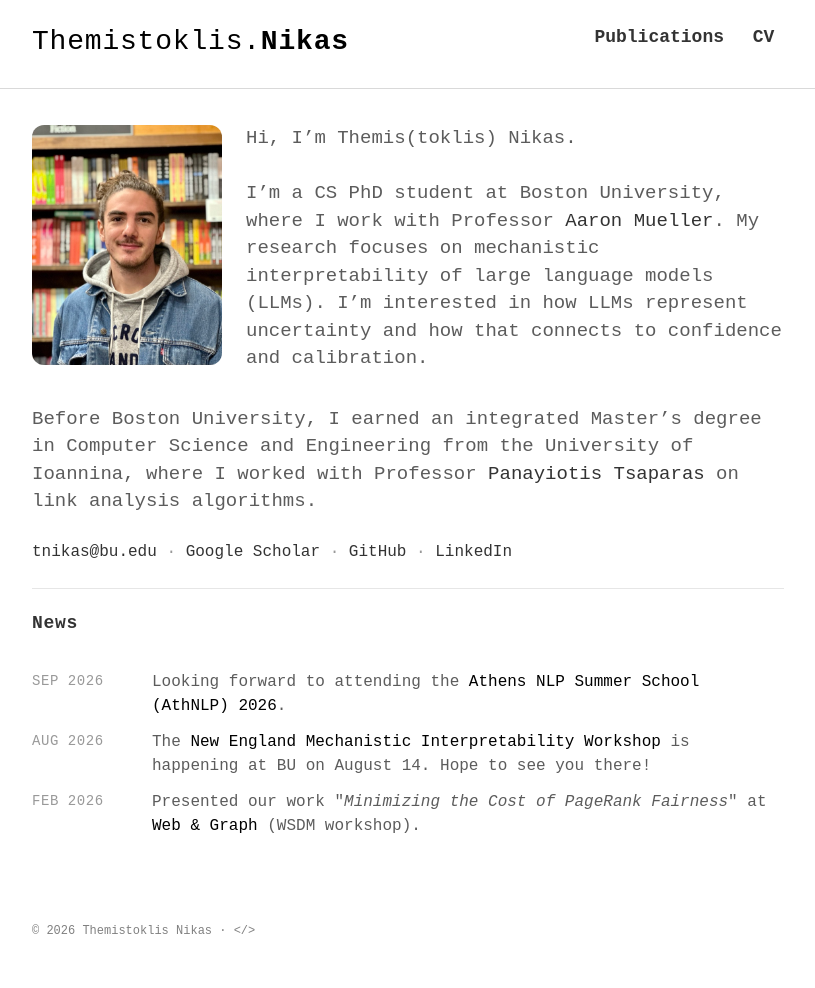
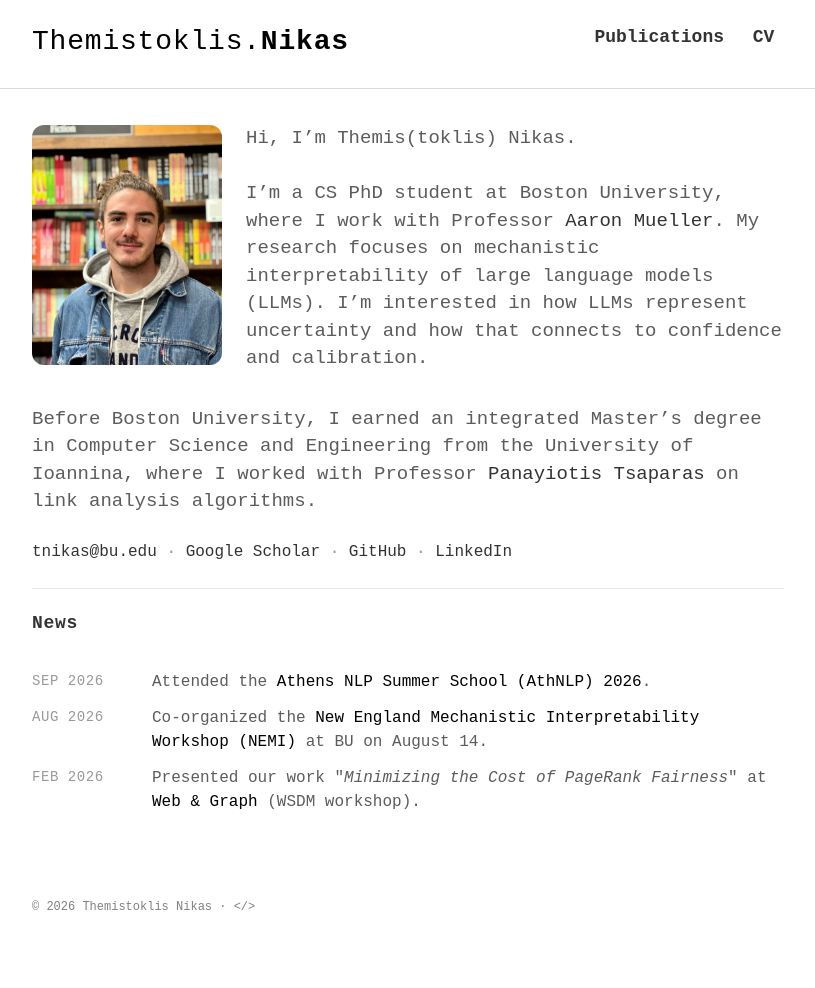
Before and after one commit to tnikas/tnikas.github.io, a Jekyll site: the page built from index.html, in a window 1280 px wide. Shown: the whole page, without its empty margins (232-1047 px from the left). Built offline with Jekyll 4.4.1, drawn with Linux system fonts in a browser that asks for light colours; some web fonts are replaced; after the commit the page ends 964 px from its top, so only the background shows below that.

Commit message:
Update NEMI and AthNLP news; keep CV source out of the repo
Co-Authored-By: Claude Opus 5.5 <noreply@anthropic.com>

```diff
--- a/_data/news.yml
+++ b/_data/news.yml
@@ -1,8 +1,8 @@
 - date: 2026-09-02
-  content_html: 'Looking forward to attending the <a href="https://athnlp.github.io/2026/index.html" target="_blank" rel="noopener">Athens NLP Summer School (AthNLP) 2026</a>.'
+  content_html: 'Attended the <a href="https://athnlp.github.io/2026/index.html" target="_blank" rel="noopener">Athens NLP Summer School (AthNLP) 2026</a>.'
 
-- date: 2026-08-04
-  content_html: 'The <a href="https://nemiconf.github.io/summer26/" target="_blank" rel="noopener">New England Mechanistic Interpretability Workshop</a> is happening at BU on August 14. Hope to see you there!'
+- date: 2026-08-14
+  content_html: 'Co-organized the <a href="https://nemiconf.github.io/summer26/" target="_blank" rel="noopener">New England Mechanistic Interpretability Workshop (NEMI)</a> at BU on August 14.'
 
 - date: 2026-02-15
   content_html: 'Presented our work "<em>Minimizing the Cost of PageRank Fairness</em>" at <a href="https://aiimlab.org/events/WSDM_2026_WEB_and_GRAPH_2026_Workshop_on_Web_and_Graphs_Responsible_Intelligence_and_Social_Media.html" target="_blank" rel="noopener">Web &amp; Graph</a> (WSDM workshop).'
```
Also changed, not shown: README.md, 1 other file.
